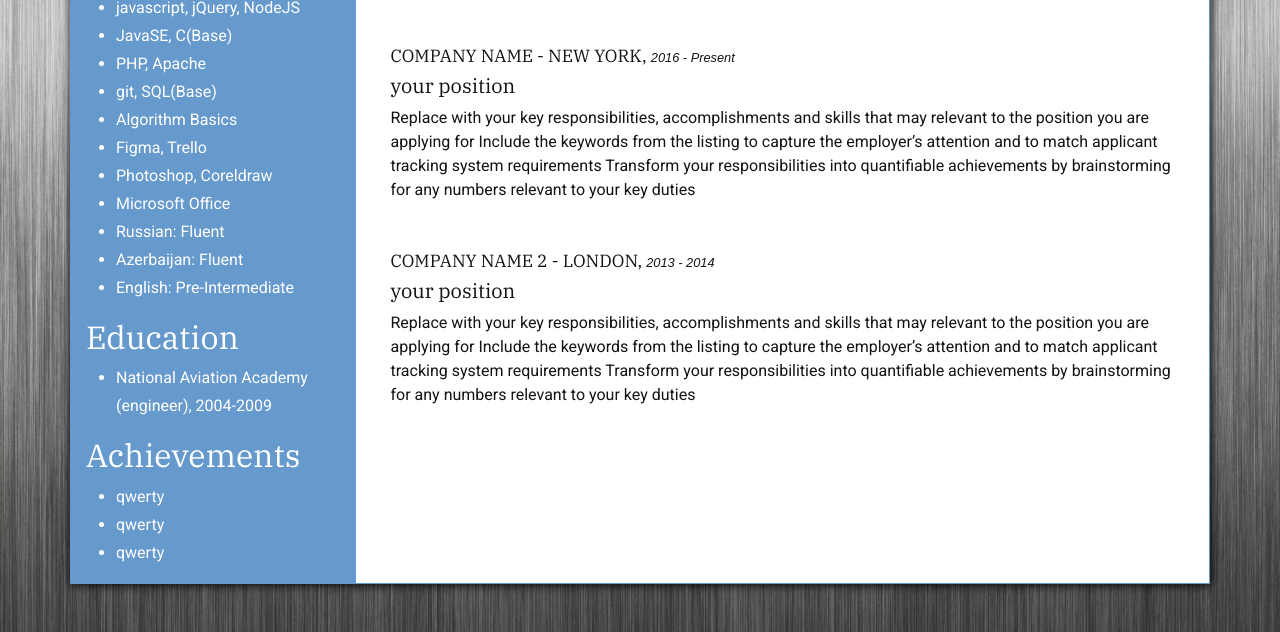
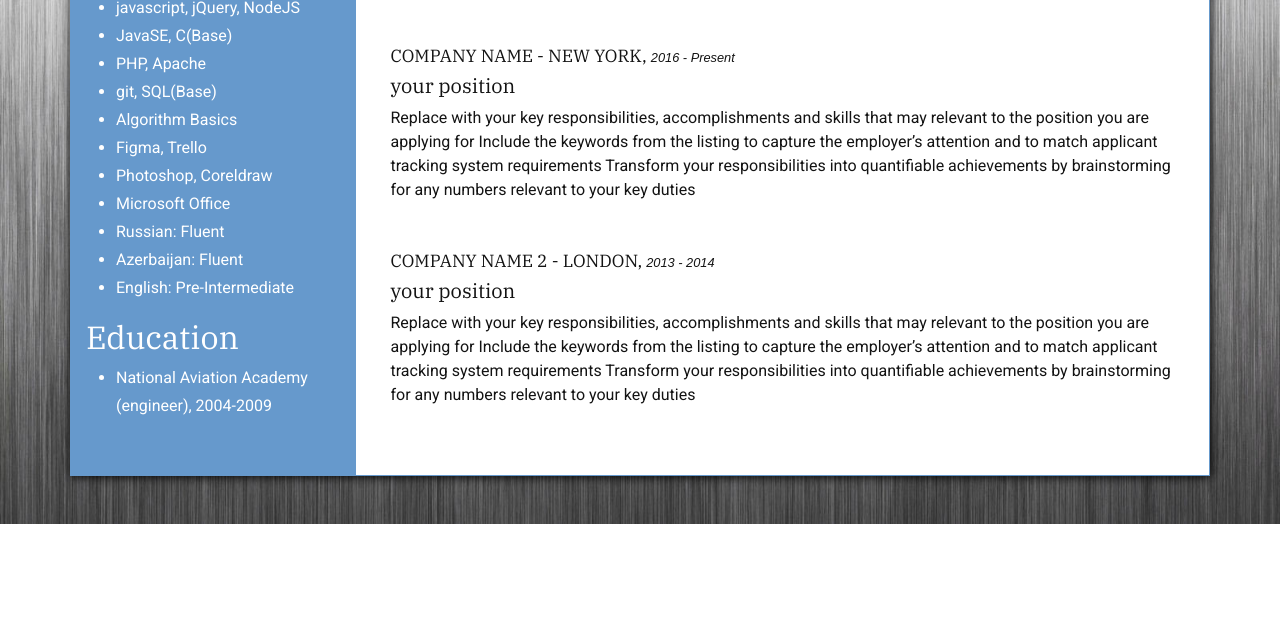
Before and after one commit to fidan-ismailova/cv-page, a website: page src/index.html in a window 1280 px wide. Shown: the part 597-1229 px from the top of the page. After the commit the page ends 1121 px from the top, so only its background shows below. Drawn offline with Linux system fonts and the light colour scheme; files that its build step writes are made by us from their sources.

Commit message:
remove achievements

```diff
--- a/src/index.html
+++ b/src/index.html
@@ -53,12 +53,6 @@
                             <ul class="education-list"></ul>
                         </section>
                     </div>
-                    <div class="col-lg-12 col-md-12 col-sm-12">
-                        <section>
-                            <h2>Achievements</h2>
-                            <ul class="achievements-list"></ul>
-                        </section>
-                    </div>
                 </div>
             </div>
             <div class="col-lg-9 col-md-8 cv-right">
```
Also changed, not shown: build/index.html.
